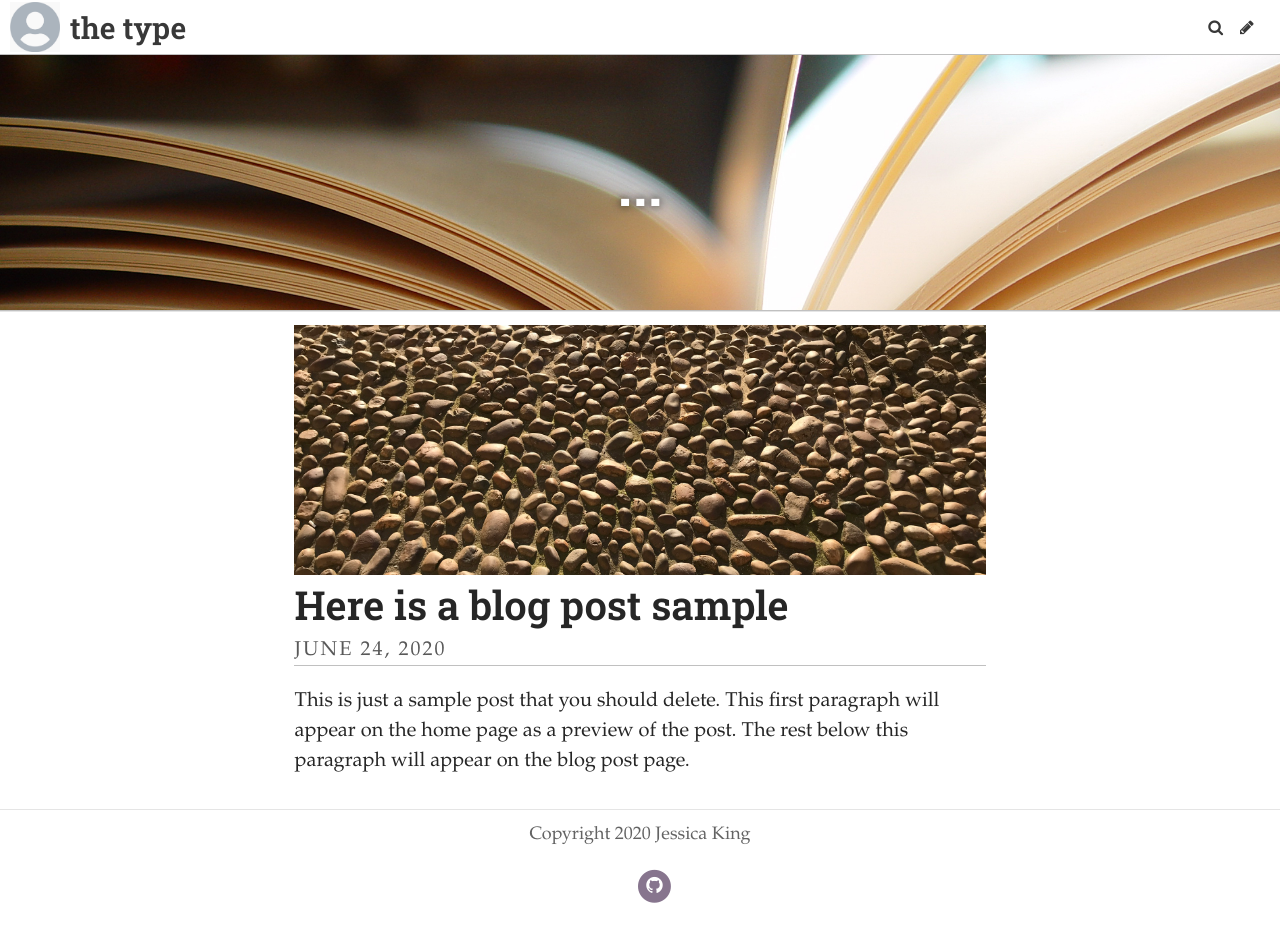
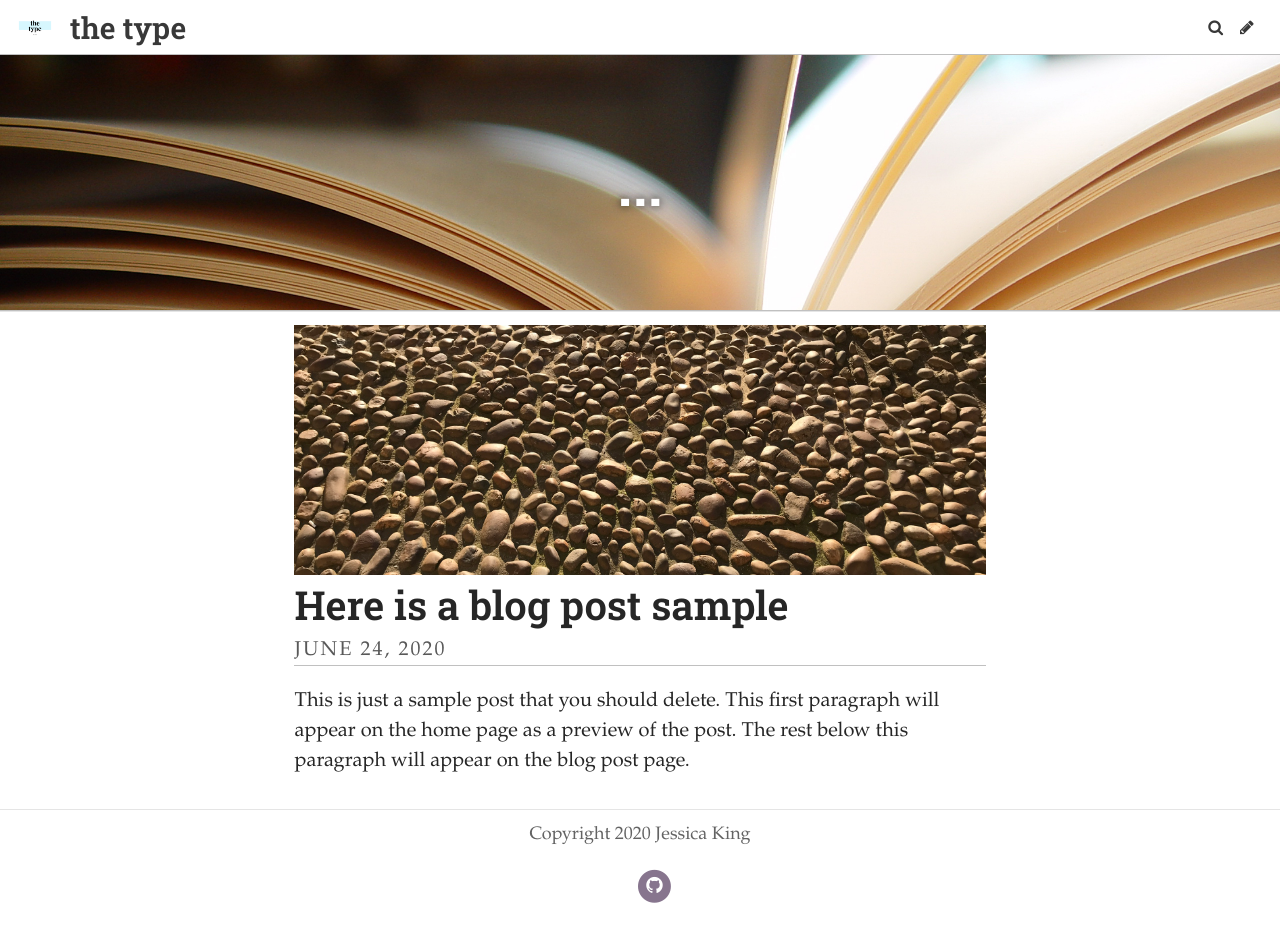
Before and after one commit to jessking16/thetype, a Jekyll site: the page built from index.html, in a window 1280 px wide. Built offline with Jekyll 4.4.1, drawn with Linux system fonts in a browser that asks for light colours; some web fonts are replaced; the list of posts is cut into pages by our own code.

Commit message:
Update Settings “general”

```diff
--- a/_data/settings.yml
+++ b/_data/settings.yml
@@ -4,7 +4,7 @@ header_text: ...
 footer_text: Copyright 2020 Jessica King
 header_feature_image: ../uploads/pages.jpg
 bannerheight: 20vmax
-logo: /uploads/logo.jpg
+logo: ../uploads/the-type-logo-3.png
 favicon: /uploads/favicon.ico
 gridlayout: false
 fixednavbar: false
```
Also changed, not shown: uploads/the-type-logo-3.png (added).
